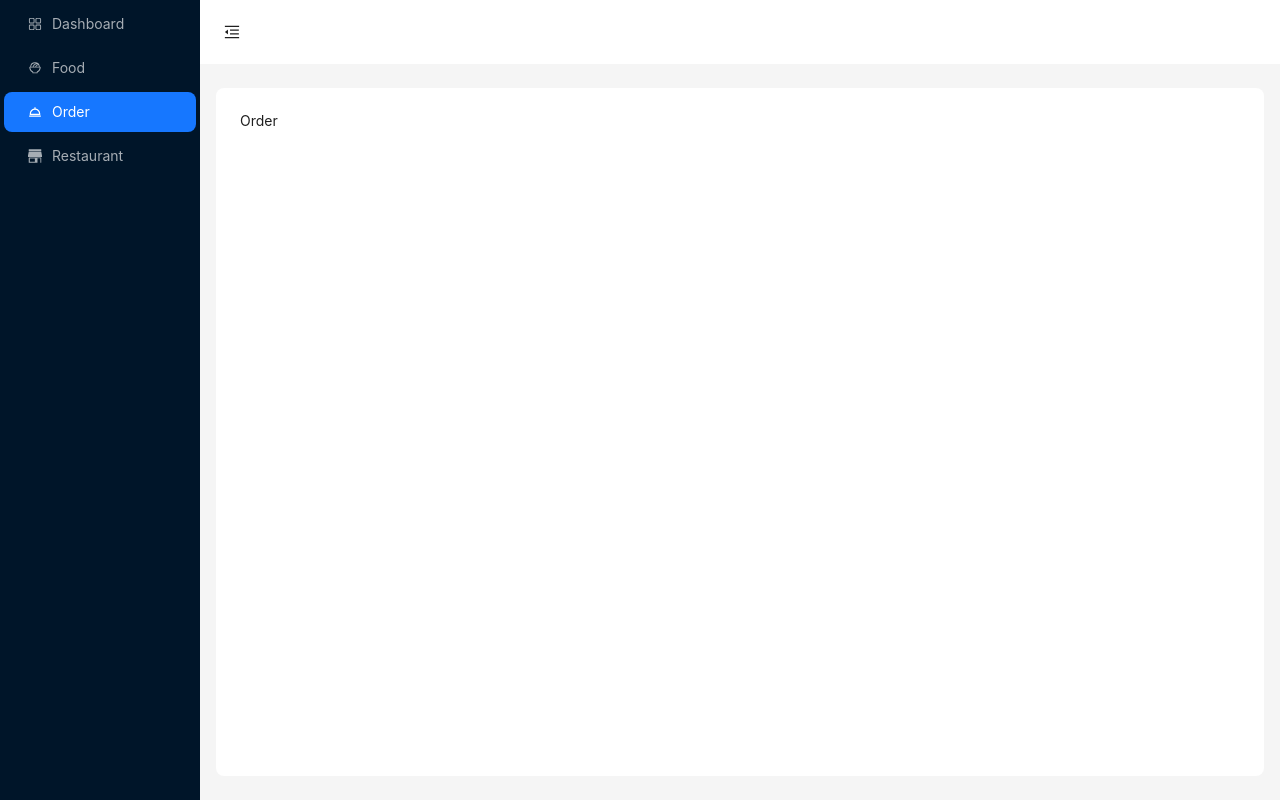
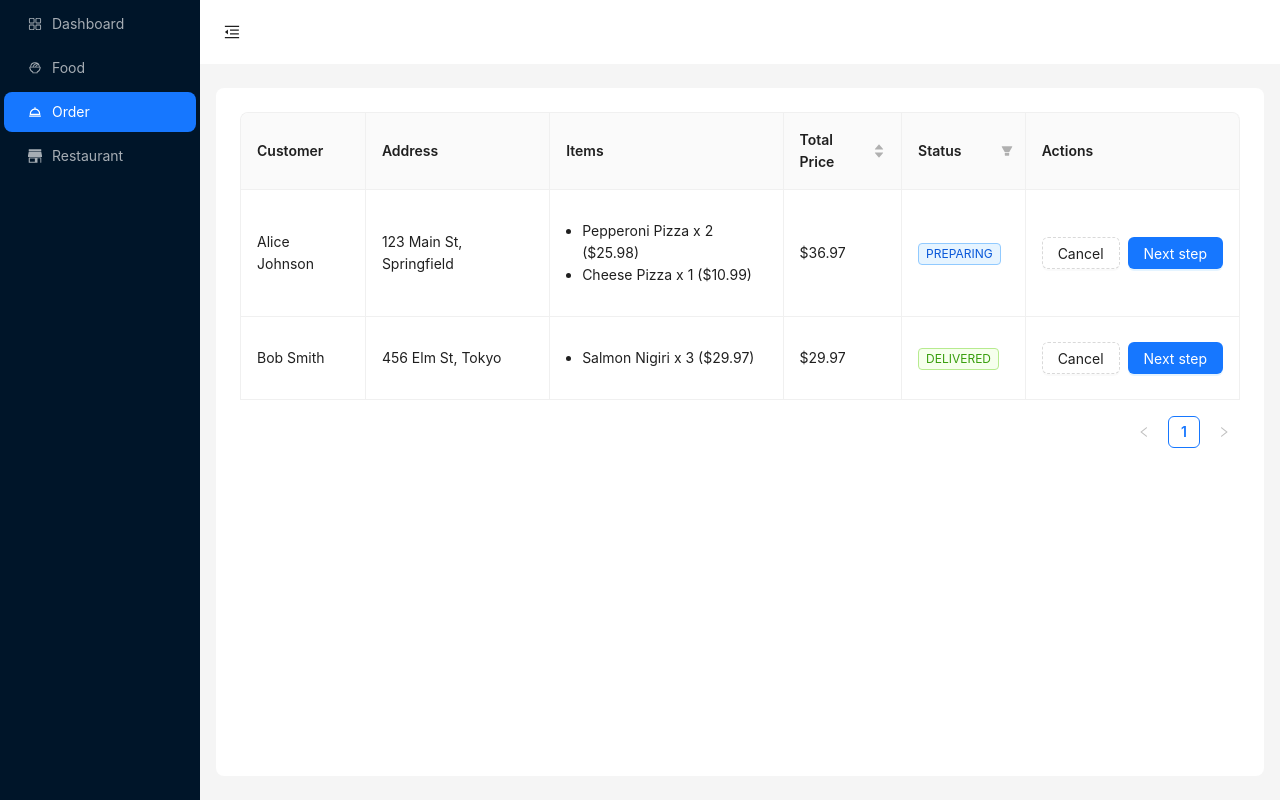
Before and after one commit to NHACTAOHOCBAI/Foodibidy, a React (Vite) app in the folder Fodibidy_web/: page /orders in a window 1280 px wide. Built offline with nearby package versions, Linux system fonts and the light colour scheme.

Commit message:
minor change

```diff
--- a/Fodibidy_web/src/configs/axiosConfig.ts
+++ b/Fodibidy_web/src/configs/axiosConfig.ts
@@ -1,7 +1,7 @@
 /* eslint-disable @typescript-eslint/no-explicit-any */
 import axios from 'axios';
 
-const BASE_URL = "http://192.168.1.242:4000";
+const BASE_URL = "http://localhost:4000";
 console.log('BASE_URL:', BASE_URL);
 let isRefreshing = false;
 let failedQueue: any[] = [];
@@ -20,7 +20,6 @@ const processQueue = (error: any, token: string | null = null) => {
 const axiosInstance = axios.create({
     baseURL: BASE_URL,
     timeout: 10000,
-    withCredentials: true, // QUAN TRỌNG: cho phép gửi cookies
 });
 
 // Gắn accessToken nếu có
--- a/Fodibidy_web/src/pages/admin/Food.tsx
+++ b/Fodibidy_web/src/pages/admin/Food.tsx
@@ -1,37 +1,13 @@
 /* eslint-disable @typescript-eslint/no-explicit-any */
 import { Table, Tag, Image, Popconfirm, Button } from 'antd';
 import type { TableProps } from 'antd';
-import { formatDateTime } from '../../utils/formatTime';
 import { DeleteOutlined, EditOutlined, PlusOutlined } from '@ant-design/icons'
-import { useState } from 'react';
+import { useEffect, useState } from 'react';
 import NewFood from '../../components/food/NewFood';
 import UpdateFood from '../../components/food/UpdateFood';
-interface Restaurant {
-    id: string;
-    restaurantName: string;
-}
-
-interface Category {
-    id: string;
-    name: string;
-}
-
-interface Food {
-    id: string;
-    restaurant: Pick<Restaurant, 'id' | 'restaurantName'>;
-    category: Pick<Category, 'id' | 'name'>;
-    dishName: string;
-    description: string;
-    price: number;
-    dishImage: string;
-    soldQuantity: number;
-    available: boolean;
-    remainingQuantity: number | null;
-    createdAt: string;
-    updatedAt: string;
-    rating: number;
-}
-
+import { getDishByRestaurant } from '../../services/food';
+import convertDateFormat from '../../utils/convertDateFormat';
+import formatVND from '../../utils/convertMoney';
 const Food = () => {
     const [isNewOpen, setIsNewOpen] = useState(false);
     const [isUpdateOpen, setIsUpdateOpen] = useState(false);
@@ -71,9 +47,12 @@ const Food = () => {
             title: 'Price',
             dataIndex: 'price',
             defaultSortOrder: 'descend',
-            sorter: (a, b) => a.price - b.price,
-            render: (price) => `$${price.toFixed(2)}`,
+            sorter: (a, b) => parseFloat(a.price) - parseFloat(b.price),
+            render: (price) => {
+                return formatVND(price);
+            },
         },
+
         {
             title: 'Sold Quantity',
             dataIndex: 'soldQuantity',
@@ -84,16 +63,12 @@ const Food = () => {
             render: (available) => <Tag color={available ? 'green' : 'red'}>{available ? 'Yes' : 'No'}</Tag>,
         },
         {
-            title: 'Remaining',
-            dataIndex: 'remainingQuantity',
-        },
-        {
             title: 'Created At',
-            render: (_: any, record: Food) => <div>{formatDateTime(record.createdAt)}</div>
+            render: (_: any, record: Food) => <div>{convertDateFormat(record.createdAt)}</div>
         },
         {
             title: 'Updated At',
-            render: (_: any, record: Food) => <div>{formatDateTime(record.updatedAt)}</div>
+            render: (_: any, record: Food) => <div>{convertDateFormat(record.updatedAt)}</div>
         },
         {
             title: "Action",
@@ -118,6 +93,14 @@ const Food = () => {
             ),
         }
     ];
+    const [foods, setFoods] = useState<Food[]>([])
+    useEffect(() => {
+        const fetchFoods = async () => {
+            const res = await getDishByRestaurant("QQKSRvPBUM5Siko5gEcW")
+            setFoods(res.data)
+        }
+        fetchFoods()
+    }, []);
     return (
         <div>
 
@@ -133,40 +116,8 @@ const Food = () => {
             <Button onClick={() => setIsNewOpen(true)} type='primary' style={{ marginLeft: 'auto', display: 'block', marginBottom: 10 }}>
                 <PlusOutlined />New Food
             </Button>
-            <Table<Food> bordered columns={columns} dataSource={data} rowKey="id" />
+            <Table<Food> bordered columns={columns} dataSource={foods} rowKey="id" />
         </div>
     )
 };
-const data: Food[] = [
-    {
-        id: '1',
-        restaurant: { id: 'r1', restaurantName: 'Pizza House' },
-        category: { id: 'c1', name: 'Pizza' },
-        dishName: 'Pepperoni Pizza',
-        description: 'Delicious pepperoni with cheese',
-        price: 12.99,
-        dishImage: 'https://satrafoods.com.vn/uploads/Images/mon-ngon-moi-ngay/bun-bo-hue.jpg',
-        soldQuantity: 150,
-        available: true,
-        remainingQuantity: 20,
-        createdAt: '2025-06-01T12:00:00Z',
-        updatedAt: '2025-06-02T08:30:00Z',
-        rating: 4.5,
-    },
-    {
-        id: '2',
-        restaurant: { id: 'r2', restaurantName: 'Sushi World' },
-        category: { id: 'c2', name: 'Sushi' },
-        dishName: 'Salmon Nigiri',
-        description: 'Fresh salmon on rice',
-        price: 9.99,
-        dishImage: 'https://via.placeholder.com/80',
-        soldQuantity: 200,
-        available: false,
-        remainingQuantity: 0,
-        createdAt: '2025-05-25T10:00:00Z',
-        updatedAt: '2025-06-01T09:45:00Z',
-        rating: 4.8,
-    },
-];
 export default Food;
--- a/Fodibidy_web/src/pages/admin/Order.tsx
+++ b/Fodibidy_web/src/pages/admin/Order.tsx
@@ -1,6 +1,136 @@
+/* eslint-disable @typescript-eslint/no-explicit-any */
+import { Button, Table, Tag } from 'antd';
+import type { TableProps } from 'antd';
+// import convertDateFormat from '../../utils/convertDateFormat';
+
 const Order = () => {
+    const columns: TableProps<Order>['columns'] = [
+        {
+            title: 'Customer',
+            dataIndex: ['user', 'fullName'],
+        },
+        {
+            title: 'Address',
+            dataIndex: 'address',
+        },
+        {
+            title: 'Items',
+            dataIndex: 'items',
+            render: (items) => (
+                <ul style={{ paddingLeft: 16 }}>
+                    {items.map((item, idx) => (
+                        <li key={idx}>
+                            {item.dish.dishName} x {item.quantity} (${(item.dish.price * item.quantity).toFixed(2)})
+                        </li>
+                    ))}
+                </ul>
+            ),
+        },
+        {
+            title: 'Total Price',
+            dataIndex: 'totalPrice',
+            sorter: (a, b) => a.totalPrice - b.totalPrice,
+            render: (price) => `$${price.toFixed(2)}`,
+        },
+        // {
+        //     title: 'Created At',
+        //     dataIndex: 'createdAt',
+        //     render: (time) => convertDateFormat(time),
+        // },
+        {
+            title: 'Status',
+            dataIndex: 'status',
+            filters: [
+                { text: 'Pending', value: 'pending' },
+                { text: 'Preparing', value: 'preparing' },
+                { text: 'Delivered', value: 'delivered' },
+                { text: 'Cancelled', value: 'cancelled' },
+            ],
+            onFilter: (value, record) => record.status === value,
+            render: (status) => {
+                const colorMap: Record<string, string> = {
+                    pending: 'gold',
+                    preparing: 'blue',
+                    delivered: 'green',
+                    cancelled: 'red',
+                };
+                return <Tag color={colorMap[status]}>{status.toUpperCase()}</Tag>;
+            },
+        },
+        {
+            title: "Actions",
+            render: (_, record) => {
+                return (
+                    <div style={{ display: 'flex', gap: 8 }}>
+                        <Button type="dashed">Cancel</Button>
+                        <Button type="primary">Next step</Button>
+                    </div>
+                )
+            }
+        }
+    ];
+
     return (
-        <>Order</>
-    )
-}
-export default Order
+        <div>
+            <Table<Order> bordered columns={columns} dataSource={data} rowKey="id" />
+        </div>
+    );
+};
+
+const data: Order[] = [
+    {
+        id: 1,
+        user: { id: 'u1', fullName: 'Alice Johnson' },
+        restaurant: { id: 'r1', restaurantName: 'Pizza House' },
+        status: 'preparing',
+        orderTime: '2025-06-01T12:30:00Z',
+        deliveryPhone: '123-456-7890',
+        address: '123 Main St, Springfield',
+        items: [
+            {
+                dish: {
+                    id: 'f1',
+                    dishName: 'Pepperoni Pizza',
+                    price: "12.99",
+                    dishImage: 'https://satrafoods.com.vn/uploads/Images/mon-ngon-moi-ngay/bun-bo-hue.jpg',
+                },
+                quantity: 2,
+            },
+            {
+                dish: {
+                    id: 'f2',
+                    dishName: 'Cheese Pizza',
+                    price: "10.99",
+                    dishImage: 'https://via.placeholder.com/80',
+                },
+                quantity: 1,
+            },
+        ],
+        totalPrice: 36.97,
+        createdAt: '2025-06-01T12:31:00Z',
+    },
+    {
+        id: 2,
+        user: { id: 'u2', fullName: 'Bob Smith' },
+        restaurant: { id: 'r2', restaurantName: 'Sushi World' },
+        status: 'delivered',
+        orderTime: '2025-05-28T18:00:00Z',
+        deliveryPhone: '555-222-3333',
+        address: '456 Elm St, Tokyo',
+        items: [
+            {
+                dish: {
+                    id: 'f3',
+                    dishName: 'Salmon Nigiri',
+                    price: "9.99",
+                    dishImage: 'https://via.placeholder.com/80',
+                },
+                quantity: 3,
+            },
+        ],
+        totalPrice: 29.97,
+        createdAt: '2025-05-28T18:05:00Z',
+    },
+];
+
+export default Order;
--- /dev/null
+++ b/Fodibidy_web/src/utils/convertDateFormat.ts
@@ -0,0 +1,27 @@
+const convertDateFormat = (input: string) => {
+    // Tách thời gian và ngày
+    const [timeStr, dateStr] = input.split(' ');
+
+    // Tách thành phần ngày
+    const [day, month, year] = dateStr.split('-');
+
+    // Tạo đối tượng Date
+    const date = new Date(`${year}-${month}-${day}T${timeStr}`);
+
+    // Mảng tháng viết tắt
+    const monthNames = ["Jan", "Feb", "Mar", "Apr", "May", "Jun",
+        "Jul", "Aug", "Sep", "Oct", "Nov", "Dec"];
+
+    // Lấy thông tin ngày giờ
+    const dayNum = date.getDate();
+    const monthName = monthNames[date.getMonth()];
+
+    // Lấy giờ và phút, đảm bảo 2 chữ số
+    const hours = date.getHours().toString().padStart(2, '0');
+    const minutes = date.getMinutes().toString().padStart(2, '0');
+
+    // Trả về chuỗi định dạng mới
+    return `${dayNum} ${monthName}, ${hours}:${minutes}`;
+}
+export default convertDateFormat;
+// Output: "23 May, 23:07"
--- /dev/null
+++ b/Fodibidy_web/src/utils/convertMoney.ts
@@ -0,0 +1,11 @@
+function formatVND(priceString: string): string {
+    // Chuyển chuỗi sang số nguyên
+    const amount = parseInt(priceString, 10);
+
+    // Dùng Intl.NumberFormat để định dạng kiểu "500.000 ₫"
+    return new Intl.NumberFormat('vi-VN', {
+        style: 'currency',
+        currency: 'VND'
+    }).format(amount);
+}
+export default formatVND
--- a/Fodibidy_web/src/utils/formatTime.ts
+++ /dev/null
@@ -1,11 +0,0 @@
-export function formatDateTime(isoString: string): string {
-    const date = new Date(isoString);
-    const options: Intl.DateTimeFormatOptions = {
-        day: '2-digit',
-        month: 'short',
-        hour: '2-digit',
-        minute: '2-digit',
-        hour12: false,
-    };
-    return new Intl.DateTimeFormat('en-GB', options).format(date).replace(',', '');
-}
```
Also changed, not shown: Fodibidy_web/src/context/RestaurantContext.tsx (added, +12 -0 lines), Fodibidy_web/src/interface/type.d.ts (+17 -1 lines), Fodibidy_web/src/services/food.ts (+11 -1 lines), 1 other file (tests, documents, lock files or other folders).
